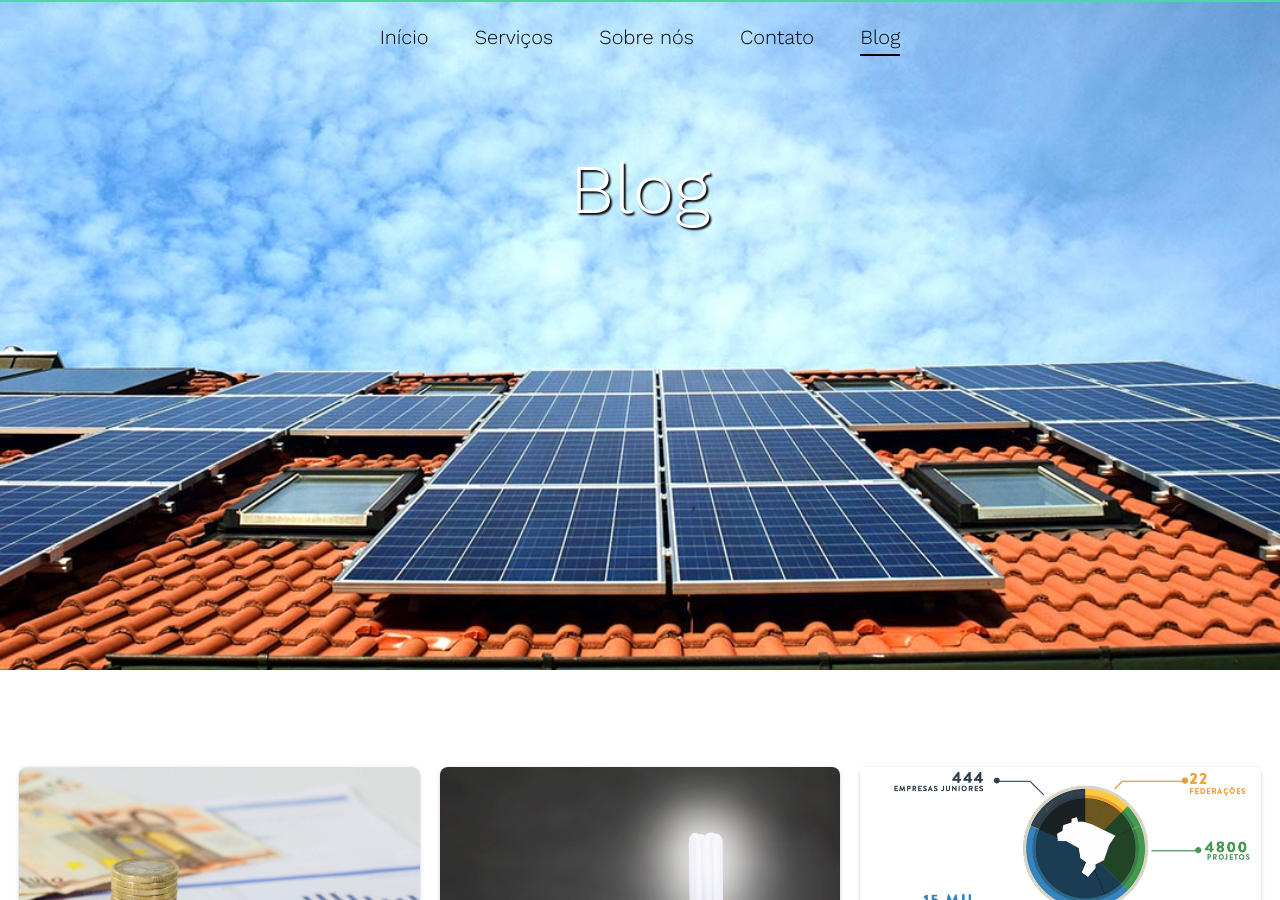
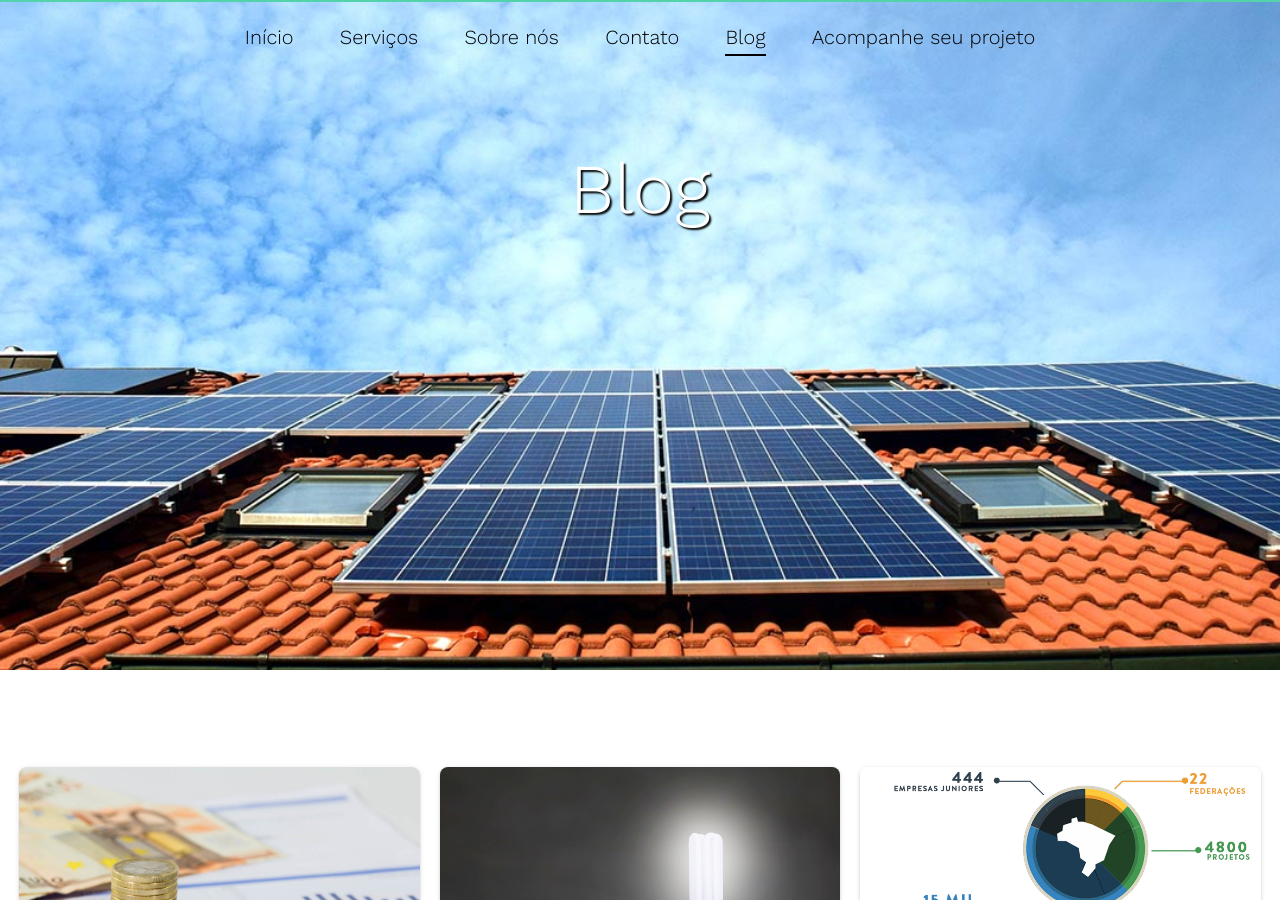
Before and after one commit to primariaenergia/blog, a Jekyll site: the page built from index.html, in a window 1280 px wide and 900 px high. Built offline with Jekyll 4.4.1, drawn with Linux system fonts in a browser that asks for light colours; some web fonts are replaced.

Commit message:
Update header.html

```diff
--- a/_includes/header.html
+++ b/_includes/header.html
@@ -3,11 +3,12 @@
     <div class="container">
       <nav class="fh5co-main-nav">
         <ul>
-          <li><a href="index.html"><span>Início</span></a></li>
-          <li><a href="index.html#servicos"><span>Serviços</span></a></li>
-          <li><a href="index.html#sobrenos"><span>Sobre nós</span></a></li>
-          <li><a href="contact.html"><span>Contato</span></a></li>
+          <li><a href="../index.html"><span>Início</span></a></li>
+          <li><a href="../index.html#servicos"><span>Serviços</span></a></li>
+          <li><a href="../index.html#sobrenos"><span>Sobre nós</span></a></li>
+          <li><a href="../contact.html"><span>Contato</span></a></li>
           <li class="fh5co-active"><a href="contact.html"><span>Blog</span></a></li>
+          <li><a href="../ac"><span>Acompanhe seu projeto</span></a></li>
         </ul>
       </nav>
     </div>
```
